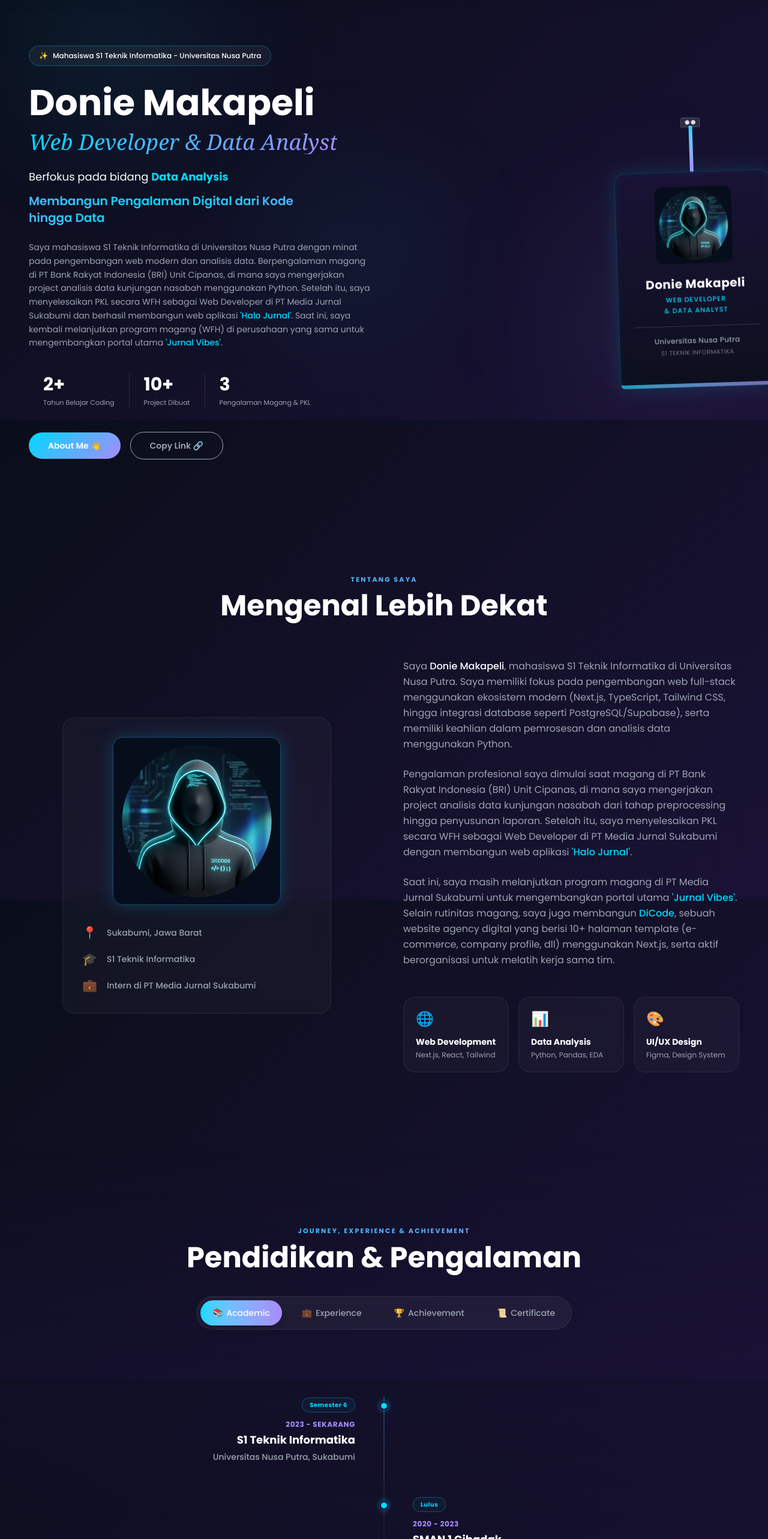
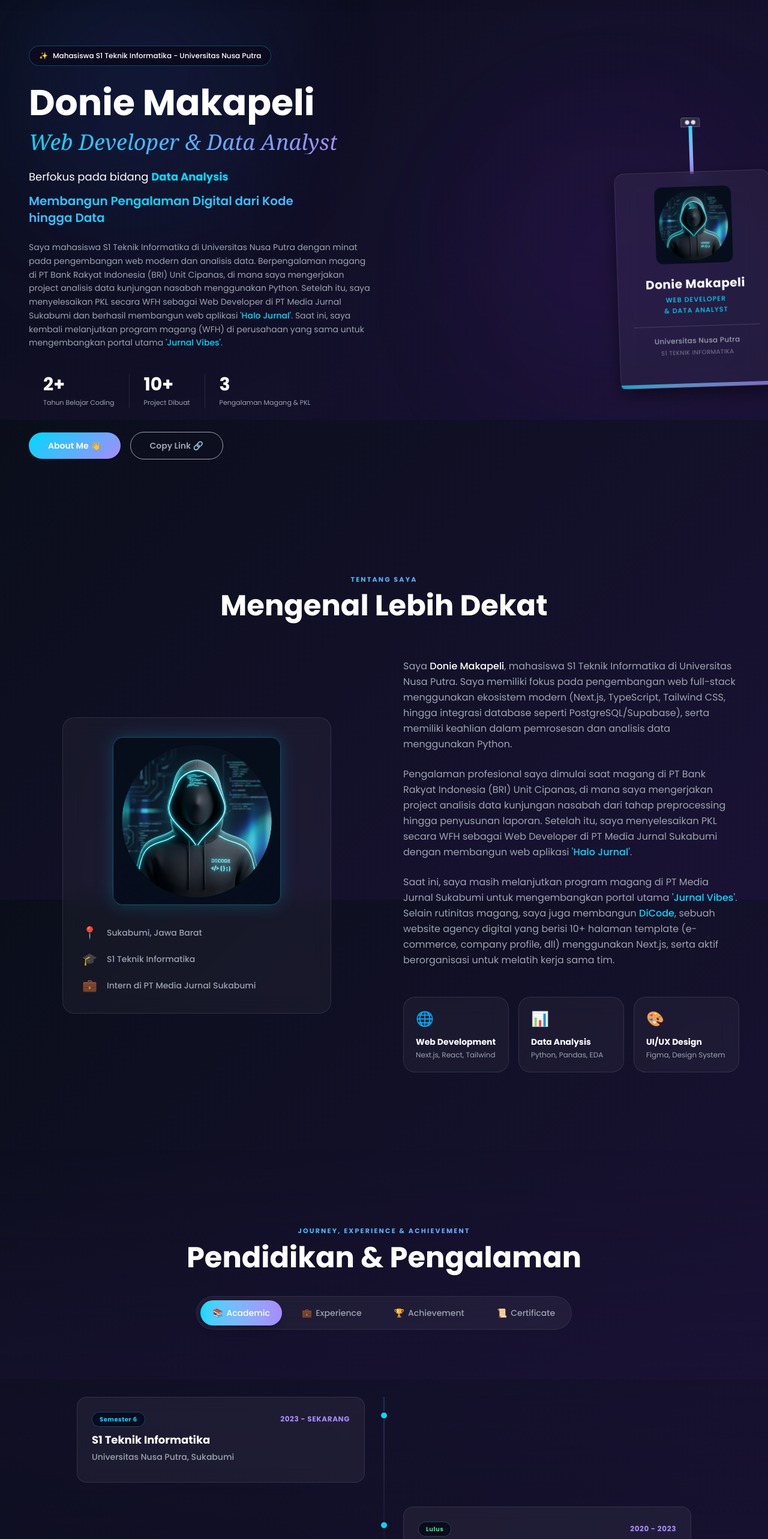
Before and after one commit to dmakapeli-prog/doni-portfolio, a Next.js app: page / in a window 1280 px wide. Shown: the part 100-2666 px from the top of the page at 60% size. Built offline with nearby package versions, Linux system fonts and the light colour scheme.

Commit message:
Redesign UI to premium cinematic dark mode, removing generic AI template elements

```diff
--- a/app/globals.css
+++ b/app/globals.css
@@ -78,7 +78,7 @@ body {
   color: white;
 }
 
-/* ===== BACKGROUND BLOBS ===== */
+/* ===== BACKGROUND BLOBS & SPOTLIGHTS ===== */
 .blob {
   position: absolute;
   border-radius: 50%;
@@ -87,14 +87,34 @@ body {
   z-index: 0;
 }
 .blob-cyan {
-  background: radial-gradient(circle, var(--accent-cyan) 0%, transparent 60%);
-  opacity: 0.15;
+  background: radial-gradient(circle, rgba(30, 58, 138, 0.35) 0%, transparent 70%);
+  opacity: 0.4;
   animation: float1 20s ease-in-out infinite alternate;
 }
 .blob-purple {
-  background: radial-gradient(circle, var(--accent-purple) 0%, transparent 60%);
-  opacity: 0.12;
+  background: radial-gradient(circle, rgba(76, 29, 149, 0.3) 0%, transparent 70%);
+  opacity: 0.35;
   animation: float2 25s ease-in-out infinite alternate;
+}
+.spotlight-top-left {
+  position: absolute;
+  top: -10%;
+  left: -10%;
+  width: 700px;
+  height: 700px;
+  background: radial-gradient(circle, rgba(30, 58, 138, 0.25) 0%, rgba(15, 23, 42, 0.05) 60%, transparent 80%);
+  filter: blur(100px);
+  pointer-events: none;
+}
+.spotlight-bottom-right {
+  position: absolute;
+  bottom: -10%;
+  right: -10%;
+  width: 800px;
+  height: 800px;
+  background: radial-gradient(circle, rgba(88, 28, 135, 0.22) 0%, rgba(30, 27, 75, 0.05) 60%, transparent 80%);
+  filter: blur(120px);
+  pointer-events: none;
 }
 
 @keyframes float1 {
@@ -118,6 +138,20 @@ body {
 .btn-gradient:hover {
   transform: scale(1.05);
   box-shadow: 0 0 25px rgba(0,217,255,0.35);
+}
+
+.btn-contact-submit {
+  background: #00D9FF;
+  color: #0A0E1A;
+  font-weight: 600;
+  border: none;
+  transition: all 0.3s cubic-bezier(.4,0,.2,1);
+  box-shadow: 0 4px 12px rgba(0,217,255,0.2);
+}
+.btn-contact-submit:hover {
+  background: #22e2ff;
+  transform: translateY(-2px);
+  box-shadow: 0 10px 25px -4px rgba(0, 217, 255, 0.5);
 }
 
 .btn-outline {
@@ -154,22 +188,22 @@ body {
 }
 
 .id-card-body {
-  background: linear-gradient(180deg, rgba(26,18,53,0.8) 0%, rgba(10,14,26,0.9) 100%);
+  background: rgba(255,255,255,0.04);
   backdrop-filter: blur(16px);
   -webkit-backdrop-filter: blur(16px);
-  border: 1px solid rgba(0,217,255,0.2);
-  box-shadow: 0 0 30px rgba(0,217,255,0.15), inset 0 0 20px rgba(0,217,255,0.05);
-  transition: box-shadow 0.3s, border-color 0.3s;
+  border: 1px solid rgba(255,255,255,0.1);
+  box-shadow: 0 10px 30px rgba(0,0,0,0.5);
+  transition: all 0.3s;
 }
 
 .id-card-wrapper:hover .id-card-body {
-  border-color: rgba(0,217,255,0.4);
-  box-shadow: 0 0 50px rgba(0,217,255,0.25), inset 0 0 30px rgba(0,217,255,0.1);
+  border-color: rgba(255,255,255,0.2);
+  background: rgba(255,255,255,0.07);
 }
 
 /* ===== GLASS PILL BADGE ===== */
 .badge-glass {
-  background: rgba(255,255,255,0.05);
+  background: #0B0A1F;
   backdrop-filter: blur(8px);
   border: 1px solid rgba(0,217,255,0.3);
 }
@@ -192,11 +226,16 @@ body {
 
 /* ===== GLASS CARD ===== */
 .glass-card {
-  background: rgba(255,255,255,0.03);
+  background: rgba(255,255,255,0.04);
   backdrop-filter: blur(16px);
   -webkit-backdrop-filter: blur(16px);
-  border: 1px solid rgba(255,255,255,0.08);
+  border: 1px solid rgba(255,255,255,0.1);
   border-radius: 1.25rem;
+  transition: all 0.3s cubic-bezier(.4,0,.2,1);
+}
+.glass-card:hover {
+  background: rgba(255,255,255,0.08);
+  border-color: rgba(255,255,255,0.2);
 }
 
 /* ===== TYPING CURSOR ===== */
@@ -215,36 +254,34 @@ body {
 
 /* ===== SKILL CARD ===== */
 .skill-card {
-  background: rgba(255,255,255,0.03);
+  background: rgba(255,255,255,0.04);
   backdrop-filter: blur(16px);
   -webkit-backdrop-filter: blur(16px);
-  border: 1px solid rgba(255,255,255,0.08);
+  border: 1px solid rgba(255,255,255,0.1);
   border-radius: 1.25rem;
-  transition: transform 0.3s cubic-bezier(.4,0,.2,1),
-              border-color 0.3s,
-              box-shadow 0.3s;
+  transition: all 0.3s cubic-bezier(.4,0,.2,1);
 }
 .skill-card:hover {
-  transform: scale(1.05);
-  border-color: rgba(0,217,255,0.4);
-  box-shadow: 0 0 25px rgba(0,217,255,0.2), 0 0 60px rgba(0,217,255,0.08);
+  transform: translateY(-4px);
+  background: rgba(255,255,255,0.08);
+  border-color: rgba(255,255,255,0.2);
+  box-shadow: 0 12px 30px -10px rgba(0,0,0,0.5);
 }
 
 /* ===== SKILL CARD LARGE ===== */
 .skill-card-lg {
-  background: rgba(255,255,255,0.03);
+  background: rgba(255,255,255,0.04);
   backdrop-filter: blur(16px);
   -webkit-backdrop-filter: blur(16px);
-  border: 1px solid rgba(255,255,255,0.08);
+  border: 1px solid rgba(255,255,255,0.1);
   border-radius: 1.5rem;
-  transition: transform 0.3s cubic-bezier(.4,0,.2,1),
-              border-color 0.3s,
-              box-shadow 0.3s;
+  transition: all 0.3s cubic-bezier(.4,0,.2,1);
 }
 .skill-card-lg:hover {
-  transform: scale(1.05);
-  border-color: rgba(0,217,255,0.4);
-  box-shadow: 0 0 30px rgba(0,217,255,0.25), 0 0 80px rgba(0,217,255,0.1);
+  transform: translateY(-4px);
+  background: rgba(255,255,255,0.08);
+  border-color: rgba(255,255,255,0.2);
+  box-shadow: 0 12px 30px -10px rgba(0,0,0,0.5);
 }
 
 /* ===== TAB CONTENT FADE ===== */
@@ -258,17 +295,17 @@ body {
 
 /* ===== PROJECT CAROUSEL ===== */
 .project-card {
-  background: rgba(255,255,255,0.03);
+  background: rgba(255,255,255,0.04);
   backdrop-filter: blur(16px);
   -webkit-backdrop-filter: blur(16px);
-  border: 1px solid rgba(0,217,255,0.15);
+  border: 1px solid rgba(255,255,255,0.1);
   border-radius: 1.25rem;
-  box-shadow: 0 0 20px rgba(0,217,255,0.06);
-  transition: border-color 0.3s, box-shadow 0.3s;
+  transition: all 0.3s cubic-bezier(.4,0,.2,1);
 }
 .project-card:hover {
-  border-color: rgba(0,217,255,0.35);
-  box-shadow: 0 0 35px rgba(0,217,255,0.12), 0 0 80px rgba(0,217,255,0.05);
+  background: rgba(255,255,255,0.08);
+  border-color: rgba(255,255,255,0.2);
+  box-shadow: 0 12px 30px -10px rgba(0,0,0,0.5);
 }
 
 .carousel-wrapper {
@@ -306,10 +343,9 @@ body {
   transition: all 0.3s;
 }
 .carousel-nav-btn:hover {
-  background: rgba(0,217,255,0.1);
-  border-color: rgba(0,217,255,0.3);
-  box-shadow: 0 0 15px rgba(0,217,255,0.2);
-  transform: scale(1.1);
+  background: rgba(255,255,255,0.1);
+  border-color: rgba(255,255,255,0.2);
+  transform: scale(1.08);
 }
 
 @media (max-width: 640px) {
@@ -340,31 +376,31 @@ body {
   box-shadow: 0 0 12px rgba(0,217,255,0.4);
 }
 
-/* Badge colors */
+/* Badge colors - Minimalist Dark #0B0A1F background */
 .badge-cyan {
-  background: rgba(0,217,255,0.1);
+  background: #0B0A1F;
   color: #00D9FF;
-  border: 1px solid rgba(0,217,255,0.25);
+  border: 1px solid rgba(0,217,255,0.3);
 }
 .badge-purple {
-  background: rgba(167,139,250,0.1);
+  background: #0B0A1F;
   color: #A78BFA;
-  border: 1px solid rgba(167,139,250,0.25);
+  border: 1px solid rgba(167,139,250,0.3);
 }
 .badge-green {
-  background: rgba(74,222,128,0.1);
+  background: #0B0A1F;
   color: #4ADE80;
-  border: 1px solid rgba(74,222,128,0.25);
+  border: 1px solid rgba(74,222,128,0.3);
 }
 .badge-orange {
-  background: rgba(251,191,36,0.1);
+  background: #0B0A1F;
   color: #FBBF24;
-  border: 1px solid rgba(251,191,36,0.25);
+  border: 1px solid rgba(251,191,36,0.3);
 }
 .badge-gray {
-  background: rgba(156,163,175,0.1);
+  background: #0B0A1F;
   color: #9CA3AF;
-  border: 1px solid rgba(156,163,175,0.25);
+  border: 1px solid rgba(156,163,175,0.3);
 }
 
 .tech-pill {
@@ -372,13 +408,13 @@ body {
   border-radius: 999px;
   font-size: 11px;
   font-weight: 600;
-  background: rgba(255,255,255,0.05);
+  background: rgba(255,255,255,0.04);
   border: 1px solid rgba(255,255,255,0.1);
   color: var(--text-secondary);
   transition: all 0.2s;
 }
 .tech-pill:hover {
-  border-color: rgba(0,217,255,0.3);
+  border-color: rgba(255,255,255,0.25);
   color: white;
 }
 
@@ -395,19 +431,19 @@ body {
 }
 .contact-input:focus {
   border-color: var(--accent-cyan);
-  box-shadow: 0 0 0 3px rgba(0,217,255,0.1), 0 0 15px rgba(0,217,255,0.08);
+  box-shadow: 0 0 0 3px rgba(0,217,255,0.1);
 }
 
 .contact-info-card {
-  background: rgba(255,255,255,0.03);
+  background: rgba(255,255,255,0.04);
   backdrop-filter: blur(12px);
   -webkit-backdrop-filter: blur(12px);
-  border: 1px solid rgba(255,255,255,0.06);
-  transition: border-color 0.3s, box-shadow 0.3s, transform 0.3s;
+  border: 1px solid rgba(255,255,255,0.1);
+  transition: all 0.3s cubic-bezier(.4,0,.2,1);
 }
 .contact-info-card:hover {
-  border-color: rgba(0,217,255,0.35);
-  box-shadow: 0 0 20px rgba(0,217,255,0.12);
+  background: rgba(255,255,255,0.08);
+  border-color: rgba(255,255,255,0.2);
   transform: translateX(4px);
 }
 
--- a/app/page.js
+++ b/app/page.js
@@ -65,7 +65,25 @@ function useTypingAnimation(words, typingSpeed = 100, deletingSpeed = 50, pauseD
 }
 
 /* ==================================================================
-   ANIMATED BACKGROUND BLOBS
+   TEXT FORMATTER HELPER
+   ================================================================== */
+function FormatText({ text }) {
+  if (!text) return null;
+  const parts = text.split(/(\*\*.*?\*\*)/g);
+  return (
+    <span>
+      {parts.map((part, i) => {
+        if (part.startsWith("**") && part.endsWith("**")) {
+          return <strong key={i} className="text-white font-semibold">{part.slice(2, -2)}</strong>;
+        }
+        return part;
+      })}
+    </span>
+  );
+}
+
+/* ==================================================================
+   ANIMATED BACKGROUND BLOBS & SPOTLIGHTS
    ================================================================== */
 function BackgroundBlobs() {
   const [isMobile, setIsMobile] = useState(false);
@@ -83,9 +101,11 @@ function BackgroundBlobs() {
 
   return (
     <div className="fixed inset-0 z-0 overflow-hidden pointer-events-none hidden md:block">
-      <div className="blob blob-cyan w-[500px] h-[500px] top-[-10%] left-[-5%]" />
-      <div className="blob blob-purple w-[600px] h-[600px] bottom-[-15%] right-[-10%]" />
-      <div className="blob blob-cyan w-[400px] h-[400px] top-[40%] left-[30%] opacity-5" />
+      {/* Spotlight Ambient Lighting */}
+      <div className="spotlight-top-left" />
+      <div className="spotlight-bottom-right" />
+      <div className="blob blob-cyan w-[600px] h-[600px] top-[-10%] left-[-5%]" />
+      <div className="blob blob-purple w-[700px] h-[700px] bottom-[-15%] right-[-10%]" />
     </div>
   );
 }
@@ -534,12 +554,14 @@ function EducationSection() {
         title: "S1 Teknik Informatika",
         sub: "Universitas Nusa Putra, Sukabumi",
         badge: "Semester 6",
+        badgeClass: "badge-cyan",
       },
       {
         period: "2020 - 2023",
         title: "SMAN 1 Cibadak",
         sub: "Cibadak, Sukabumi",
         badge: "Lulus",
+        badgeClass: "badge-green",
       }
     ],
     Experience: [
@@ -548,53 +570,61 @@ function EducationSection() {
         title: "Web Developer Intern",
         sub: "PT MEDIA JURNAL SUKABUMI (WFH)",
         badge: "Magang",
-        desc: "Mendapat mandat langsung dari manajemen untuk merancang dan mengembangkan 'Jurnal Vibes', sebuah portal berita alternatif khusus audiens Gen Z. Bertanggung jawab penuh secara full-stack, termasuk mengintegrasikan sistem 'Halo Jurnal' sebagai fitur layanan pengaduan dan interaksi pembaca."
+        badgeClass: "badge-cyan",
+        desc: "Mengembangkan portal berita 'Jurnal Vibes' secara **Full-Stack** berbasis **Next.js** dan **Tailwind CSS**. Mengintegrasikan sistem pengaduan 'Halo Jurnal' serta merancang arsitektur komponen web yang responsif."
       },
       {
         period: "13 Jul 2026 - 13 Agu 2026",
         title: "Web Developer (Praktik Kerja Lapangan)",
         sub: "PT MEDIA JURNAL SUKABUMI (WFH)",
         badge: "PKL",
-        desc: "Berhasil membangun dan mendeploy web aplikasi 'Halo Jurnal' (halo-jurnal-app.vercel.app) dari nol. Sistem ini dirancang khusus untuk menangani pengaduan dan komunikasi interaktif, yang kini difungsikan sebagai sub-kanal terintegrasi di dalam ekosistem portal utama Jurnal Vibes."
+        badgeClass: "badge-cyan",
+        desc: "Membangun dan mendeploy aplikasi web 'Halo Jurnal' berbasis **Next.js** dan **Supabase**. Mengimplementasikan fitur formulir pengaduan interaktif dan integrasi basis data real-time."
       },
       {
         period: "Feb 2026 - Jun 2026",
         title: "Magang Administrasi & Data Science",
         sub: "PT Bank Rakyat Indonesia (BRI) Unit Cipanas",
         badge: "Magang",
-        desc: "Ditempatkan pada posisi operasional administrasi, namun mengambil peran lebih spesifik yang diselaraskan dengan keahlian Teknik Informatika. Selain mengelola sistem kearsipan dokumen (AR/FR), saya mengeksekusi proyek analisis data kunjungan nasabah menggunakan Python dan Pandas untuk membersihkan, memproses, dan menghasilkan wawasan terstruktur yang melampaui tugas administrasi reguler."
+        badgeClass: "badge-purple",
+        desc: "Mengelola kearsipan data dokumen operasional (form AR/FR dan integrasi sistem BRIMEN). Melakukan **Data Analysis** dan pemrosesan 5.956+ data transaksi nasabah menggunakan **Python** dan **Pandas**."
       },
       {
         period: "2024 - Sekarang",
         title: "Anggota Himpunan Mahasiswa",
         sub: "Universitas Nusa Putra",
         badge: "Organisasi",
+        badgeClass: "badge-gray",
       }
     ],
     Achievement: [
       {
         period: "2026",
-        title: "Pengembangan Portal Utama \"Jurnal Vibes\"",
-        sub: "Dipercaya oleh manajemen PT Media Jurnal Sukabumi untuk merancang dan membangun ekosistem portal berita khusus audiens Gen Z (Tahap Pengembangan Aktif).",
+        title: "Pengembangan Portal \"Jurnal Vibes\"",
+        sub: "Mengembangkan portal berita Gen Z berbasis **Next.js** dan arsitektur **Full-Stack** web.",
         badge: "Ongoing Project",
+        badgeClass: "badge-cyan",
       },
       {
         period: "2026",
-        title: "Rilis Web Aplikasi \"Halo Jurnal\"",
-        sub: "Mendeploy kanal layanan terintegrasi untuk portal utama Jurnal Vibes sebagai output keberhasilan program PKL di PT Media Jurnal Sukabumi.",
+        title: "Peluncuran Web Aplikasi \"Halo Jurnal\"",
+        sub: "Mendeploy sistem layanan pengaduan terintegrasi berbasis **Next.js** dan **Supabase**.",
         badge: "PKL Project",
+        badgeClass: "badge-cyan",
       },
       {
         period: "2026",
-        title: "Peluncuran Project DiCode",
-        sub: "Merancang website agency digital independen yang menyediakan 10+ halaman demo template fungsional dan responsif menggunakan Next.js.",
+        title: "Pengembangan Website Agency DiCode",
+        sub: "Membangun 10+ template halaman web interaktif dan responsif menggunakan **Next.js**.",
         badge: "Project",
+        badgeClass: "badge-green",
       },
       {
         period: "2026",
-        title: "Laporan Analisis Data Kunjungan Nasabah BRI",
-        sub: "Preprocessing & EDA 5.956+ data transaksi menggunakan Python (Pandas) - format laporan IEEE",
+        title: "Laporan Analisis Data Transaksi Nasabah BRI",
+        sub: "Ekstraksi dan **Data Analysis** 5.956+ data transaksi nasabah menggunakan **Python** dan **Pandas**.",
         badge: "Data Analysis",
+        badgeClass: "badge-purple",
       }
     ]
   };
@@ -634,32 +664,36 @@ function EducationSection() {
           ) : (
             <div className="relative">
               {/* Vertical Line */}
-              <div className="absolute left-4 md:left-1/2 top-0 bottom-0 w-px bg-gradient-to-b from-accent-cyan/50 via-accent-purple/30 to-transparent transform md:-translate-x-1/2" />
-
-              <div className="space-y-8 sm:space-y-12">
+              <div className="absolute left-4 md:left-1/2 top-0 bottom-0 w-px bg-gradient-to-b from-accent-cyan/40 via-accent-purple/20 to-transparent transform md:-translate-x-1/2" />
+
+              <div className="space-y-6 sm:space-y-10">
                 {content[activeTab]?.map((item, index) => {
                   const isLeft = index % 2 === 0;
                   return (
                     <div key={index} className={`w-full flex flex-col md:flex-row ${isLeft ? '' : 'md:flex-row-reverse'} relative fade-up`} style={{ transitionDelay: `${0.1 * (index + 1)}s` }}>
 
                       {/* Timeline Dot */}
-                      <div className="absolute left-4 md:left-1/2 top-2 w-3.5 h-3.5 rounded-full bg-accent-cyan transform -translate-x-1/2 shadow-[0_0_10px_rgba(0,217,255,0.6)] border-2 border-[#1A1235] z-10" />
-
-                      {/* Content Block */}
-                      <div className={`w-full md:w-1/2 pl-10 md:pl-0 ${isLeft ? 'md:pr-12 md:text-right' : 'md:pl-12 md:text-left'}`}>
-                        <span className="inline-block px-3 py-1 rounded-full border border-accent-cyan/30 text-accent-cyan text-[10px] font-bold tracking-wider mb-2 sm:mb-3 bg-accent-cyan/5">
-                          {item.badge}
-                        </span>
-                        <p className="text-accent-purple text-xs font-bold mb-1 tracking-wider uppercase">{item.period}</p>
-                        <h3 className="text-base sm:text-lg font-bold text-white mb-1">{item.title}</h3>
-                        <p className="text-text-secondary text-xs sm:text-sm font-medium mb-2">{item.sub}</p>
-                        {item.desc && (
-                          <div className={`inline-block w-full mt-2 ${isLeft ? 'md:ml-auto md:max-w-sm' : 'md:max-w-sm'}`}>
-                            <p className="text-text-secondary/80 text-xs leading-relaxed p-3.5 sm:p-4 bg-white/5 rounded-xl border border-white/5 text-left">
-                              {item.desc}
+                      <div className="absolute left-4 md:left-1/2 top-6 w-3.5 h-3.5 rounded-full bg-accent-cyan transform -translate-x-1/2 border-2 border-[#0A0E1A] z-10" />
+
+                      {/* Content Card Block */}
+                      <div className={`w-full md:w-1/2 pl-10 md:pl-0 ${isLeft ? 'md:pr-8' : 'md:pl-8'}`}>
+                        <div className="bg-white/5 backdrop-blur-md border border-white/10 rounded-2xl p-5 sm:p-6 text-left transition-all duration-300 hover:bg-white/10 hover:-translate-y-1">
+                          <div className="flex flex-wrap items-center justify-between gap-2 mb-2">
+                            <span className={`inline-block px-3 py-1 rounded-full text-[10px] font-bold tracking-wider ${item.badgeClass || 'badge-cyan'}`}>
+                              {item.badge}
+                            </span>
+                            <p className="text-accent-purple text-xs font-bold tracking-wider uppercase">{item.period}</p>
+                          </div>
+                          <h3 className="text-base sm:text-lg font-bold text-white mb-1 text-left">{item.title}</h3>
+                          <p className="text-text-secondary text-xs sm:text-sm font-medium mb-2 text-left">
+                            <FormatText text={item.sub} />
+                          </p>
+                          {item.desc && (
+                            <p className="text-text-secondary/80 text-xs sm:text-sm leading-relaxed mt-2 text-left pt-2 border-t border-white/5">
+                              <FormatText text={item.desc} />
                             </p>
-                          </div>
-                        )}
+                          )}
+                        </div>
                       </div>
 
                       {/* Spacer Block */}
@@ -965,10 +999,10 @@ function SkillsSection() {
               <p className="text-[10px] font-bold tracking-[0.2em] text-text-secondary uppercase mb-6 text-center">EXPERTISE</p>
               <div className="grid grid-cols-1 sm:grid-cols-2 md:grid-cols-3 gap-4 md:gap-5">
                 {coreSkills.map((s, i) => (
-                  <div key={i} className="skill-card-lg p-6 sm:p-8 flex flex-col items-center text-center cursor-default">
-                    <span className="text-4xl sm:text-5xl mb-3 sm:mb-4">{s.icon}</span>
-                    <h4 className="text-white font-bold text-base sm:text-lg">{s.title}</h4>
-                    {s.desc && <p className="text-xs sm:text-sm text-gray-400 text-center mt-2.5 sm:mt-3 px-2 sm:px-4">{s.desc}</p>}
+                  <div key={i} className="skill-card-lg p-6 sm:p-7 flex flex-col items-start text-left cursor-default bg-white/5 backdrop-blur-md border border-white/10 rounded-2xl transition-all duration-300 hover:bg-white/10 hover:-translate-y-1">
+                    <span className="text-4xl sm:text-5xl mb-3.5 sm:mb-4">{s.icon}</span>
+                    <h4 className="text-white font-bold text-base sm:text-lg text-left">{s.title}</h4>
+                    {s.desc && <p className="text-xs sm:text-sm text-gray-400 text-left mt-2 sm:mt-2.5 leading-relaxed">{s.desc}</p>}
                   </div>
                 ))}
               </div>
@@ -981,17 +1015,17 @@ function SkillsSection() {
               <p className="text-[10px] font-bold tracking-[0.2em] text-text-secondary uppercase mb-6 text-center">LANGUAGE & FRAMEWORK</p>
               <div className="grid grid-cols-2 sm:grid-cols-3 md:grid-cols-4 gap-3 sm:gap-4">
                 {expertiseSkills.map((s, i) => (
-                  <div key={i} className="skill-card p-4 sm:p-6 flex flex-col items-center text-center cursor-default">
+                  <div key={i} className="skill-card p-4 sm:p-5 flex items-center gap-3.5 text-left cursor-default bg-white/5 backdrop-blur-md border border-white/10 rounded-xl transition-all duration-300 hover:bg-white/10 hover:-translate-y-1">
                     {s.icon ? (
                       typeof s.icon === "string" ? (
-                        <span className="text-2xl sm:text-3xl mb-2 sm:mb-3">{s.icon}</span>
+                        <span className="text-2xl sm:text-3xl shrink-0">{s.icon}</span>
                       ) : (
-                        <div className="w-7 h-7 sm:w-8 sm:h-8 mb-2 sm:mb-3 flex items-center justify-center">{s.icon}</div>
+                        <div className="w-7 h-7 sm:w-8 sm:h-8 shrink-0 flex items-center justify-center">{s.icon}</div>
                       )
                     ) : s.svgIcon ? (
-                      <div className="w-7 h-7 sm:w-8 sm:h-8 mb-2 sm:mb-3 flex items-center justify-center">{s.svgIcon}</div>
+                      <div className="w-7 h-7 sm:w-8 sm:h-8 shrink-0 flex items-center justify-center">{s.svgIcon}</div>
                     ) : null}
-                    <h4 className="text-white font-semibold text-xs sm:text-sm">{s.title}</h4>
+                    <h4 className="text-white font-semibold text-xs sm:text-sm text-left">{s.title}</h4>
                   </div>
                 ))}
               </div>
@@ -1004,17 +1038,17 @@ function SkillsSection() {
               <p className="text-[10px] font-bold tracking-[0.2em] text-text-secondary uppercase mb-6 text-center">TOOLS & PLATFORM</p>
               <div className="grid grid-cols-2 sm:grid-cols-3 md:grid-cols-4 gap-3 sm:gap-4">
                 {toolsSkills.map((s, i) => (
-                  <div key={i} className="skill-card p-4 sm:p-6 flex flex-col items-center text-center cursor-default">
+                  <div key={i} className="skill-card p-4 sm:p-5 flex items-center gap-3.5 text-left cursor-default bg-white/5 backdrop-blur-md border border-white/10 rounded-xl transition-all duration-300 hover:bg-white/10 hover:-translate-y-1">
                     {s.icon ? (
                       typeof s.icon === "string" ? (
-                        <span className="text-2xl sm:text-3xl mb-2 sm:mb-3">{s.icon}</span>
+                        <span className="text-2xl sm:text-3xl shrink-0">{s.icon}</span>
                       ) : (
-                        <div className="w-7 h-7 sm:w-8 sm:h-8 mb-2 sm:mb-3 flex items-center justify-center">{s.icon}</div>
+                        <div className="w-7 h-7 sm:w-8 sm:h-8 shrink-0 flex items-center justify-center">{s.icon}</div>
                       )
                     ) : s.svgIcon ? (
-                      <div className="w-7 h-7 sm:w-8 sm:h-8 mb-2 sm:mb-3 flex items-center justify-center">{s.svgIcon}</div>
+                      <div className="w-7 h-7 sm:w-8 sm:h-8 shrink-0 flex items-center justify-center">{s.svgIcon}</div>
                     ) : null}
-                    <h4 className="text-white font-semibold text-xs sm:text-sm">{s.title}</h4>
+                    <h4 className="text-white font-semibold text-xs sm:text-sm text-left">{s.title}</h4>
                   </div>
                 ))}
               </div>
@@ -1506,7 +1540,7 @@ function ContactSection() {
                 </div>
                 <button
                   type="submit"
-                  className="btn-gradient w-full py-3 sm:py-3.5 rounded-full text-xs sm:text-sm font-semibold flex items-center justify-center gap-2 transition-all cursor-pointer"
+                  className="btn-contact-submit w-full py-3 sm:py-3.5 rounded-full text-xs sm:text-sm font-semibold flex items-center justify-center gap-2 transition-all cursor-pointer"
                 >
                   Kirim Pesan 📩
                 </button>
```
